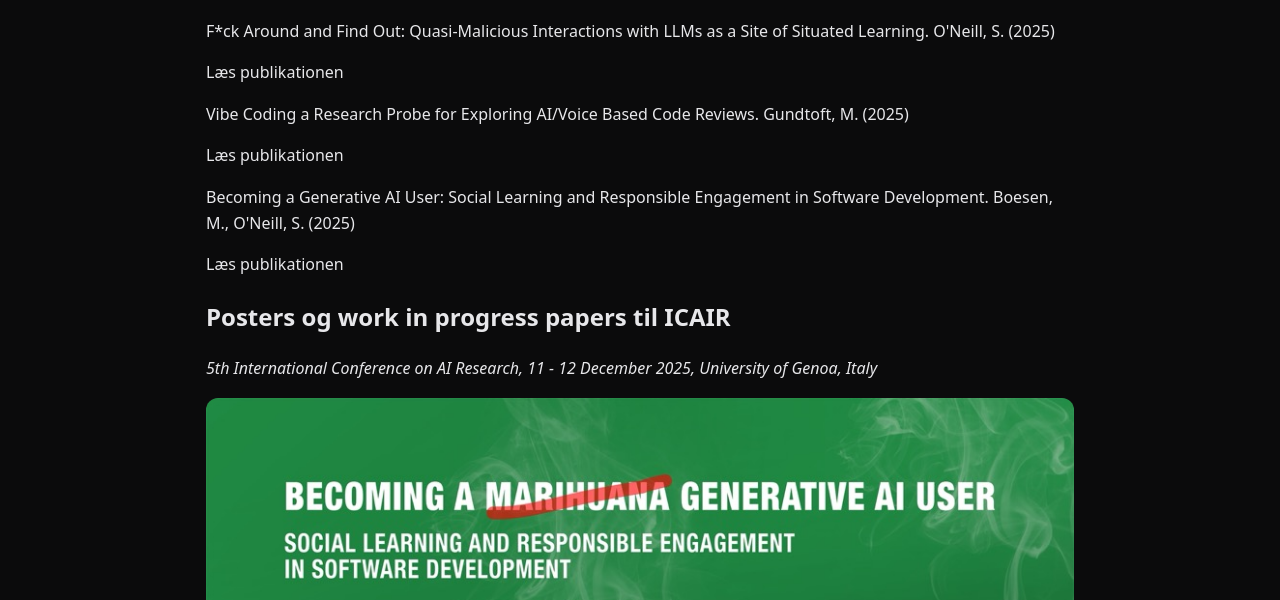
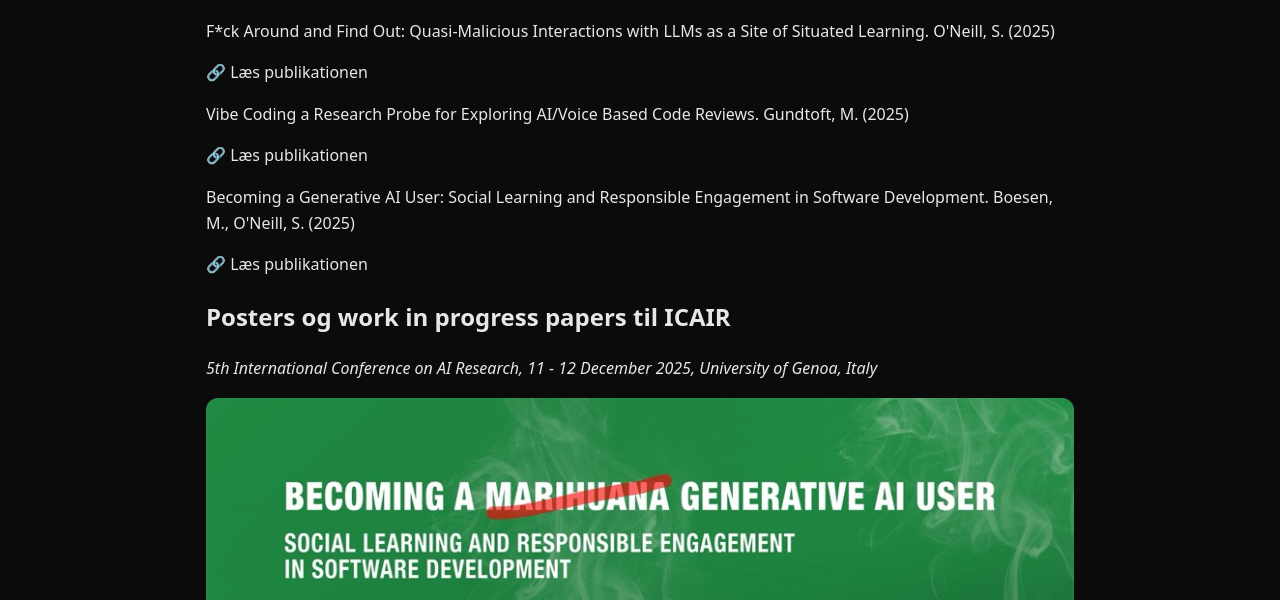
Before and after one commit to keamarg/AiA, an Eleventy site: page src/produkter/publikationer.md in a window 1280 px wide. Shown: the part 144-744 px from the top of the page. Built offline with nearby package versions, Linux system fonts and the light colour scheme; Eleventy itself is replaced by a stand-in of ours; files that its build step writes are made by us from their sources; what markdown-it-attrs would draw is missing.

Commit message:
Update Produkter “publikationer” - Martin Gundtoft <marg@ek.dk> via DecapBridge

```diff
--- a/src/produkter/publikationer.md
+++ b/src/produkter/publikationer.md
@@ -10,24 +10,22 @@ blocks:
       of Situated Learning. O'Neill, S. (2025)
 
 
-      [Læs publikationen ](https://acl-bg.org/proceedings/2025/OMMM%202025/pdf/2025.ranlpommm-1.6.pdf)
-
-
-      [](https://acl-bg.org/proceedings/2025/OMMM%202025/pdf/2025.ranlpommm-1.6.pdf)
+      [🔗 Læs publikationen ](https://acl-bg.org/proceedings/2025/OMMM%202025/pdf/2025.ranlpommm-1.6.pdf)
 
 
       Vibe Coding a Research Probe for Exploring AI/Voice Based Code Reviews. Gundtoft, M. (2025)
 
 
-      [Læs publikationen ](https://papers.academic-conferences.org/index.php/icair/article/view/3975)
+      [🔗 Læs publikationen ](https://papers.academic-conferences.org/index.php/icair/article/view/3975)
 
 
+      [](https://papers.academic-conferences.org/index.php/icair/article/view/3975)
 
 
       Becoming a Generative AI User: Social Learning and Responsible Engagement in Software Development. Boesen, M., O'Neill, S. (2025)
 
 
-      [Læs publikationen ](https://papers.academic-conferences.org/index.php/icair/article/view/4239)
+      [🔗 Læs publikationen ](https://papers.academic-conferences.org/index.php/icair/article/view/4239)
   - type: richtext
     content: >-
       ## Posters og work in progress papers til ICAIR
```
